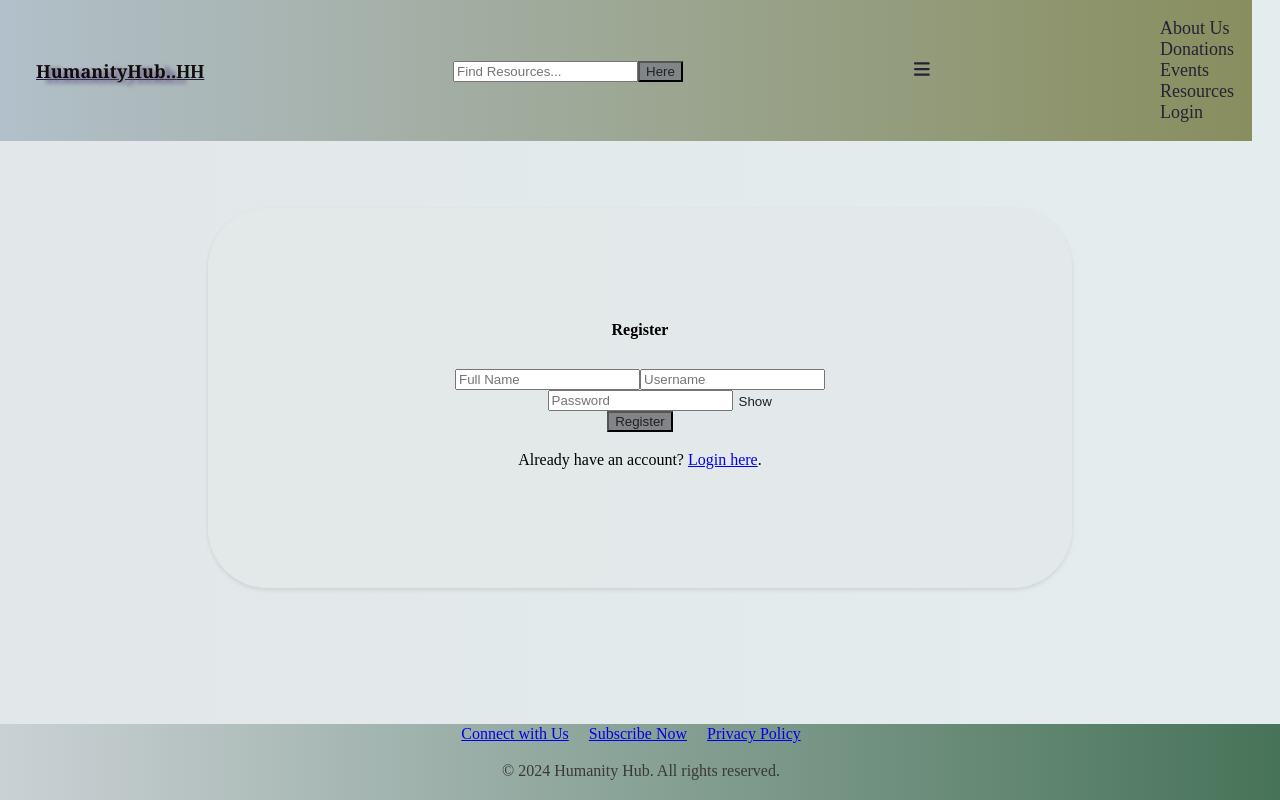
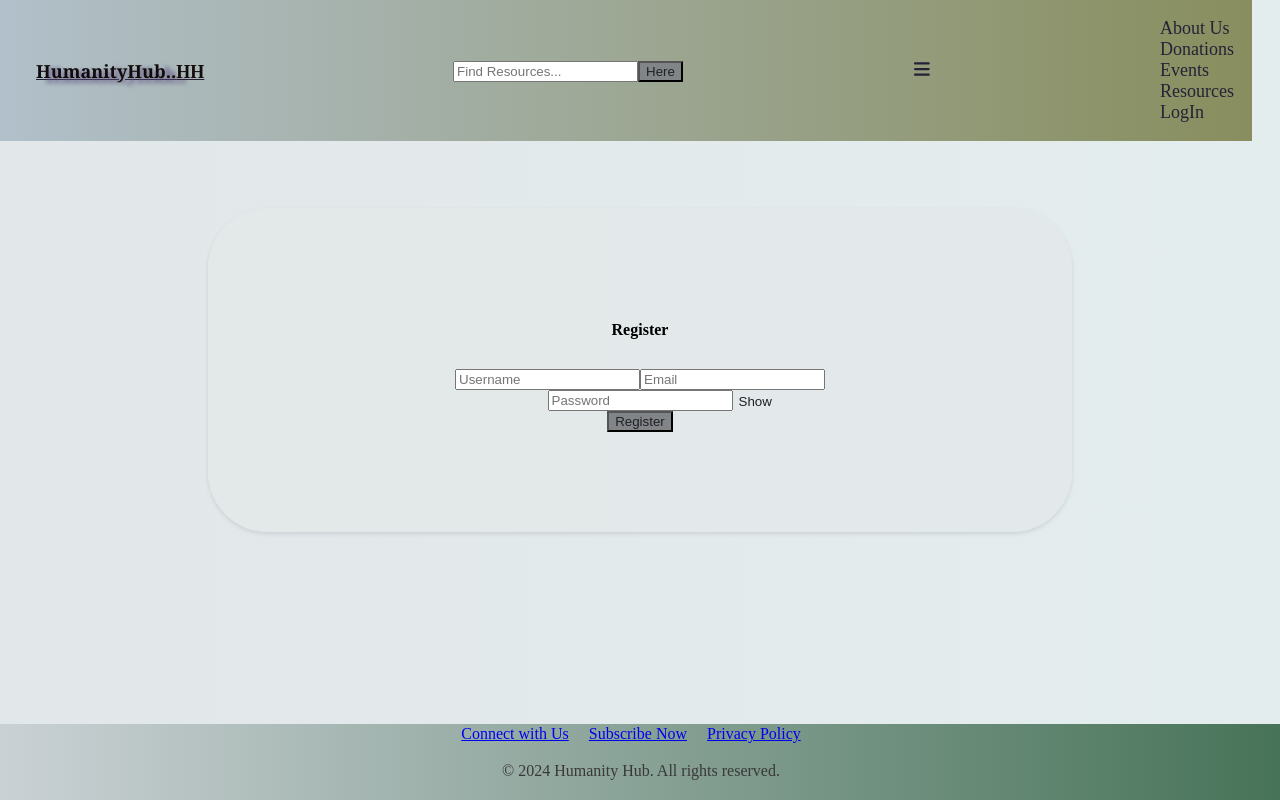
Before and after one commit to yana1al/HumanityHub, a React (Vite) app: page /Register in a window 1280 px wide. Both pictures are taken after a click on the element 1226 px from the left and 36 px from the top of the page. Built offline with nearby package versions, Linux system fonts and the light colour scheme.

Commit message:
Fixing err

```diff
--- a/package.json
+++ b/package.json
@@ -16,6 +16,7 @@
     "@fortawesome/react-fontawesome": "^0.2.0",
     "@stripe/stripe-js": "^3.4.0",
     "axios": "^1.6.8",
+    "cors": "^2.8.5",
     "react": "^18.2.0",
     "react-dom": "^18.2.0",
     "react-router-dom": "^6.23.1",
--- a/pages/LogIn.jsx
+++ b/pages/LogIn.jsx
@@ -15,6 +15,7 @@ const Login = () => {
         usernameOrEmail,
         password,
       });
+      localStorage.setItem("token", response.data.token);
       console.log(response.data);
       navigate("/");
     } catch (error) {
--- a/pages/Register.jsx
+++ b/pages/Register.jsx
@@ -1,20 +1,20 @@
 import { useState } from "react";
-import { useNavigate, Link } from "react-router-dom";
-import Client from "../services/apis";
+import { useNavigate } from "react-router-dom";
+import axios from "axios";
 
 const Register = () => {
-  const [fullName, setFullName] = useState("");
   const [username, setUsername] = useState("");
+  const [email, setEmail] = useState("");
   const [password, setPassword] = useState("");
-  const [showPassword, setShowPassword] = useState(false);
+  const [showPassword, setShowPassword] = useState(false); // State to toggle password visibility
   const navigate = useNavigate();
 
   const handleSubmit = async (e) => {
     e.preventDefault();
     try {
-      const response = await Client.post("/auth/register", {
-        fullName,
+      const response = await axios.post("/auth/register", {
         username,
+        email,
         password,
       });
       console.log(response.data);
@@ -30,15 +30,17 @@ const Register = () => {
       <form onSubmit={handleSubmit}>
         <input
           type="text"
-          placeholder="Full Name"
-          value={fullName}
-          onChange={(e) => setFullName(e.target.value)}
-        />
-        <input
-          type="text"
           placeholder="Username"
           value={username}
           onChange={(e) => setUsername(e.target.value)}
+          autoComplete="username"
+        />
+        <input
+          type="email"
+          placeholder="Email"
+          value={email}
+          onChange={(e) => setEmail(e.target.value)}
+          autoComplete="email"
         />
         <div className="password-input-container">
           <input
@@ -46,6 +48,7 @@ const Register = () => {
             placeholder="Password"
             value={password}
             onChange={(e) => setPassword(e.target.value)}
+            autoComplete="current-password"
           />
           <button
             type="button"
@@ -57,9 +60,6 @@ const Register = () => {
         </div>
         <button type="submit">Register</button>
       </form>
-      <p>
-        Already have an account? <Link to="/login">Login here</Link>.
-      </p>
     </div>
   );
 };
--- a/src/components/Nav.jsx
+++ b/src/components/Nav.jsx
@@ -9,10 +9,11 @@ const Nav = () => {
   const [menuOpen, setMenuOpen] = useState(false);
   const navigate = useNavigate();
 
+
   const handleLogout = () => {
-    // Clear authentication token or user session from localStorage
+
     localStorage.removeItem("token");
-    // Redirect to login page or any other appropriate action
+
     navigate("/login");
   };
 
@@ -21,11 +22,11 @@ const Nav = () => {
   };
 
   const handleMenuClick = () => {
-    setMenuOpen(!menuOpen); // Toggle menu open/close state
+    setMenuOpen(!menuOpen);
   };
 
   const handleMenuItemClick = (section) => {
-    setMenuOpen(false); // Close the menu when a menu item is clicked
+    setMenuOpen(false);
     switch (section) {
       case "about":
         navigate("/about");
@@ -47,8 +48,6 @@ const Nav = () => {
     }
   };
 
-  const isAuthenticated = localStorage.getItem("token");
-
   return (
     <nav className="navbar">
       <div className="logo-container">
@@ -59,7 +58,6 @@ const Nav = () => {
           </Link>
         </u>
       </div>
-
       <div className="search-bar">
         <input
           type="text"
@@ -69,22 +67,20 @@ const Nav = () => {
         />
         <button onClick={handleSearch}>Here</button>
       </div>
-
       <div className="menu-icon" onClick={handleMenuClick}>
         <FontAwesomeIcon icon={faBars} />
       </div>
-
       {menuOpen && (
         <div className="menu-list">
           <div className="menu-item" onClick={() => handleMenuItemClick("about")}>About Us</div>
           <div className="menu-item" onClick={() => handleMenuItemClick("donations")}>Donations</div>
           <div className="menu-item" onClick={() => handleMenuItemClick("events")}>Events</div>
           <div className="menu-item" onClick={() => handleMenuItemClick("resources")}>Resources</div>
-          {/* Check if user is authenticated to display appropriate menu item */}
-          {isAuthenticated ? (
-            <div className="menu-item" onClick={handleLogout}>Logout</div>
+
+          {localStorage.getItem("token") ? (
+            <div className="menu-item" onClick={handleLogout}>LogOut</div>
           ) : (
-            <div className="menu-item" onClick={() => handleMenuItemClick("login")}>Login</div>
+            <div className="menu-item" onClick={() => handleMenuItemClick("login")}>LogIn</div>
           )}
         </div>
       )}
```
Also changed, not shown: 1 other file (tests, documents, lock files or other folders).
